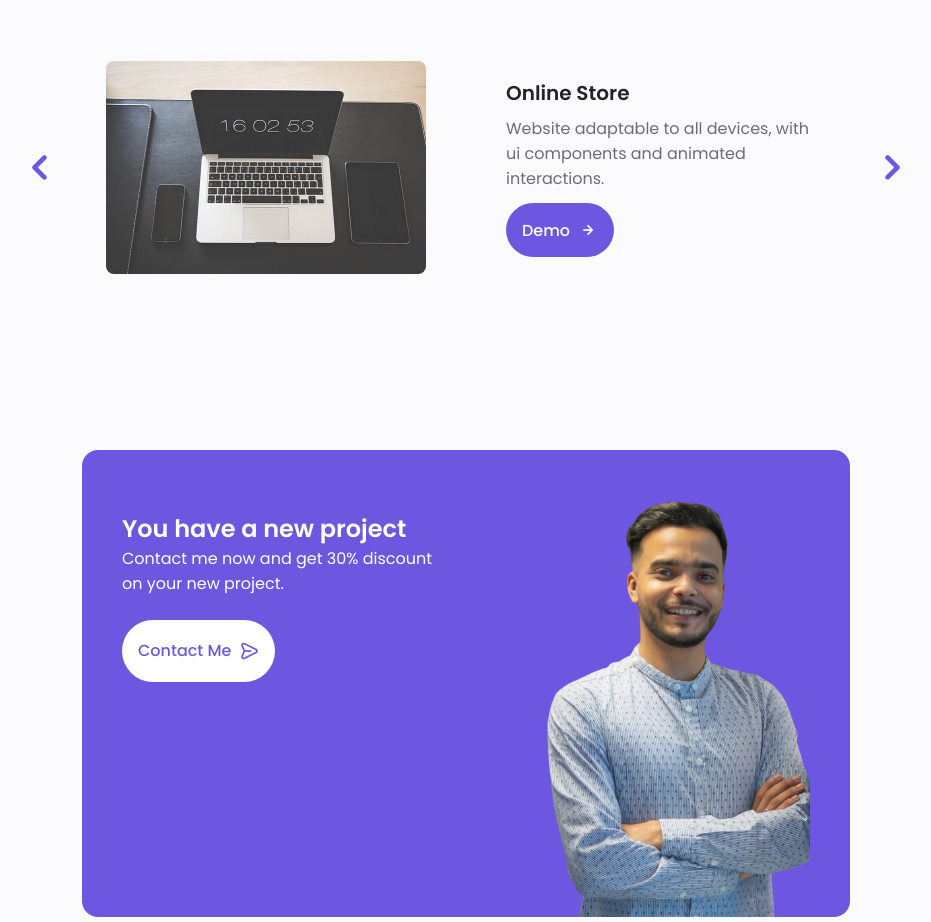
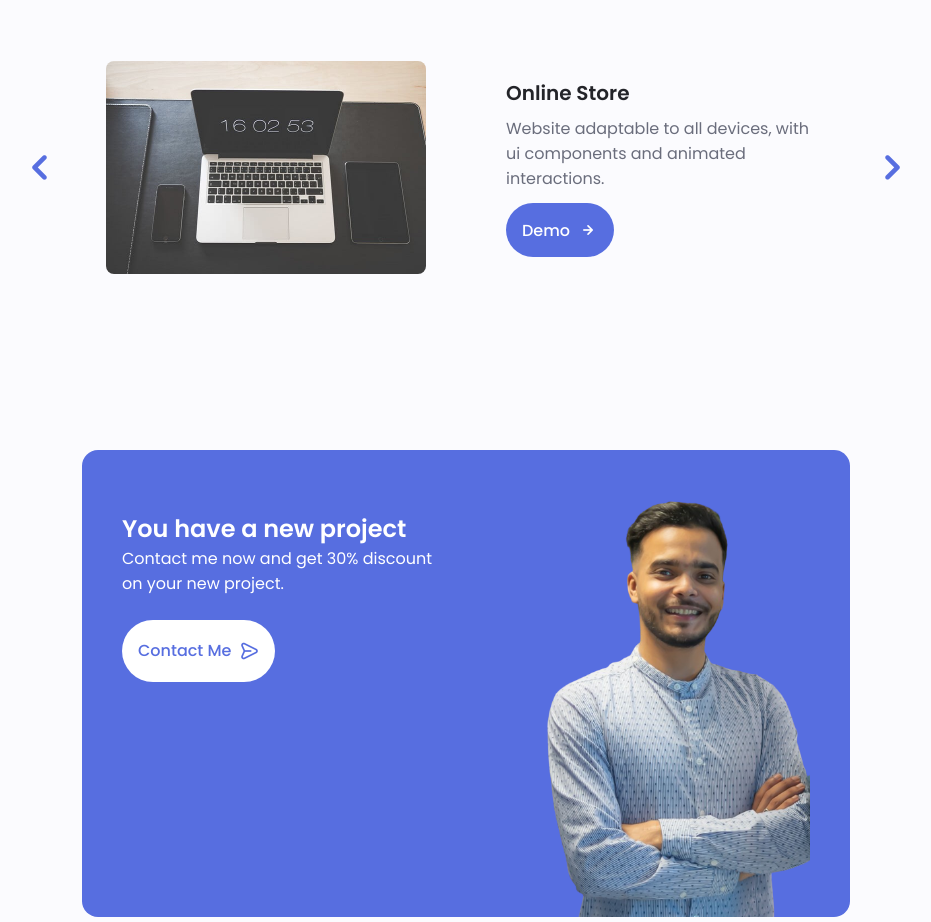
Before and after one commit to Messaaadi/mohammed.github.com, a plain HTML site: page index.html in a window 1280 px wide. Shown: the part 2921-3843 px from the top of the page, without its empty margins (174-1105 px from the left). Drawn offline with nearby package versions, Linux system fonts and the light colour scheme.

Commit message:
Update styles.css

```diff
--- a/assets/css/styles.css
+++ b/assets/css/styles.css
@@ -7,7 +7,7 @@
 
     /*========== Colors ==========*/
     /* Change favorite color */
-    --hue-color: 250; /*Purple 250 - Green 142 - Blue 230 - Pink 340*/
+    --hue-color: 230; /*Purple 250 - Green 142 - Blue 230 - Pink 340*/
 
     /* HSL color mode */
     --first-color: hsl(var(--hue-color), 69%, 61%);
```
